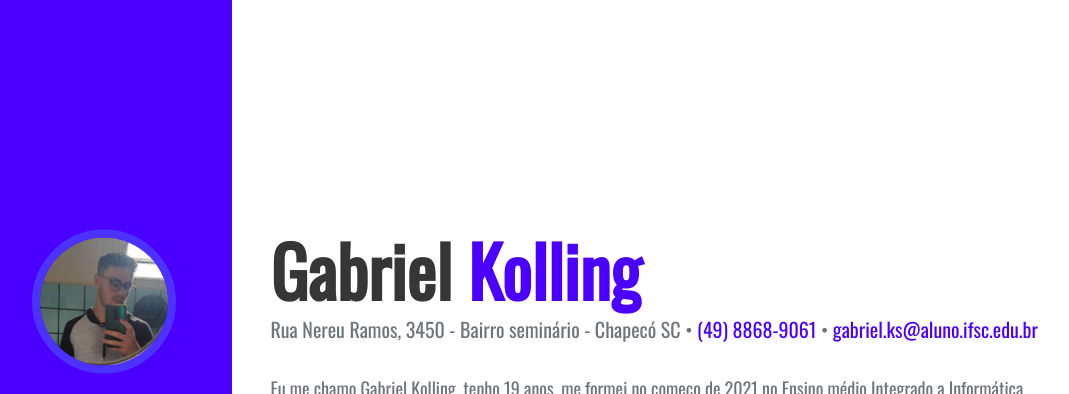
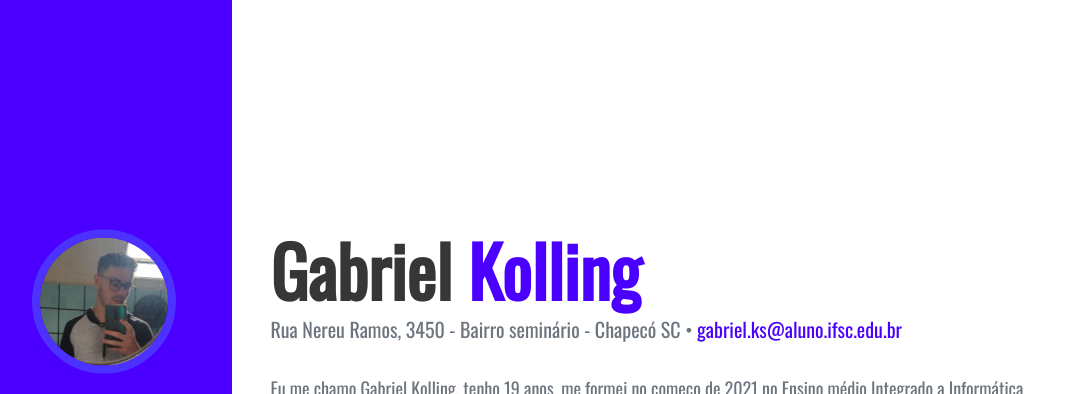
Before and after one commit to KollingGabriel/ccuffs-site, a plain HTML site: page index.html in a window 1280 px wide. Shown: the top 394 px of the page, without its empty margins (24-1093 px from the left). Drawn offline with nearby package versions, Linux system fonts and the light colour scheme.

Commit message:
Update index.html

```diff
--- a/index.html
+++ b/index.html
@@ -36,7 +36,7 @@
 
 			<section class="descricao">
 				<h2>Gabriel <span>Kolling</span></h2>
-				<h3>Rua Nereu Ramos, 3450 - Bairro seminário - Chapecó SC • <span>(49) 8868-9061</span> • <span>gabriel.ks@aluno.ifsc.edu.br</span></h3>
+				<h3>Rua Nereu Ramos, 3450 - Bairro seminário - Chapecó SC • <span>gabriel.ks@aluno.ifsc.edu.br</span></h3>
 				<p>Eu me chamo Gabriel Kolling, tenho 19 anos, me formei no começo de 2021 no Ensino médio Integrado a Informática pelo IFSC CCÓ, e no momento estou cursando Ciência da Computação na UFFS. Gosto muito de jogar jogos online, assistir uns animes e séries ai e estou me interessando bastante em programação ultimamente. Eh isso tamo junto.</p>
 
 				<div class="icons-social">
```
